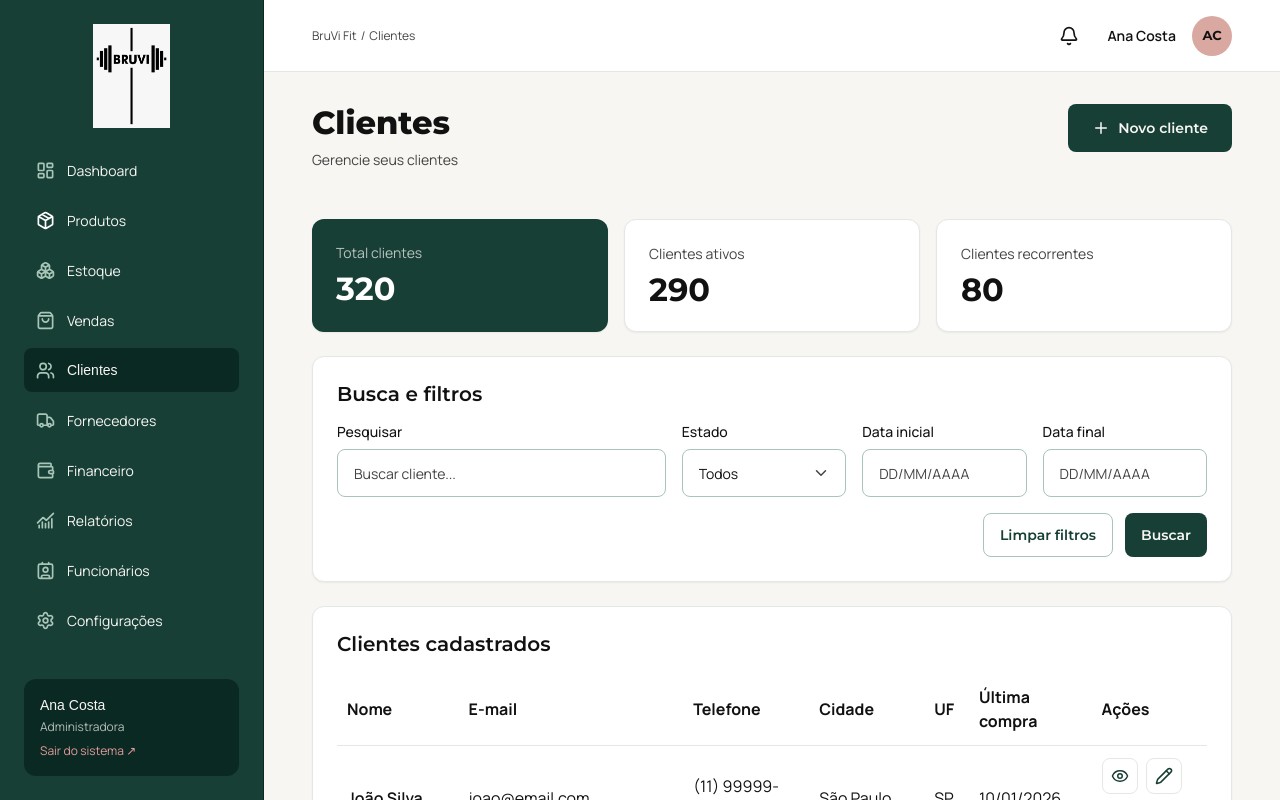
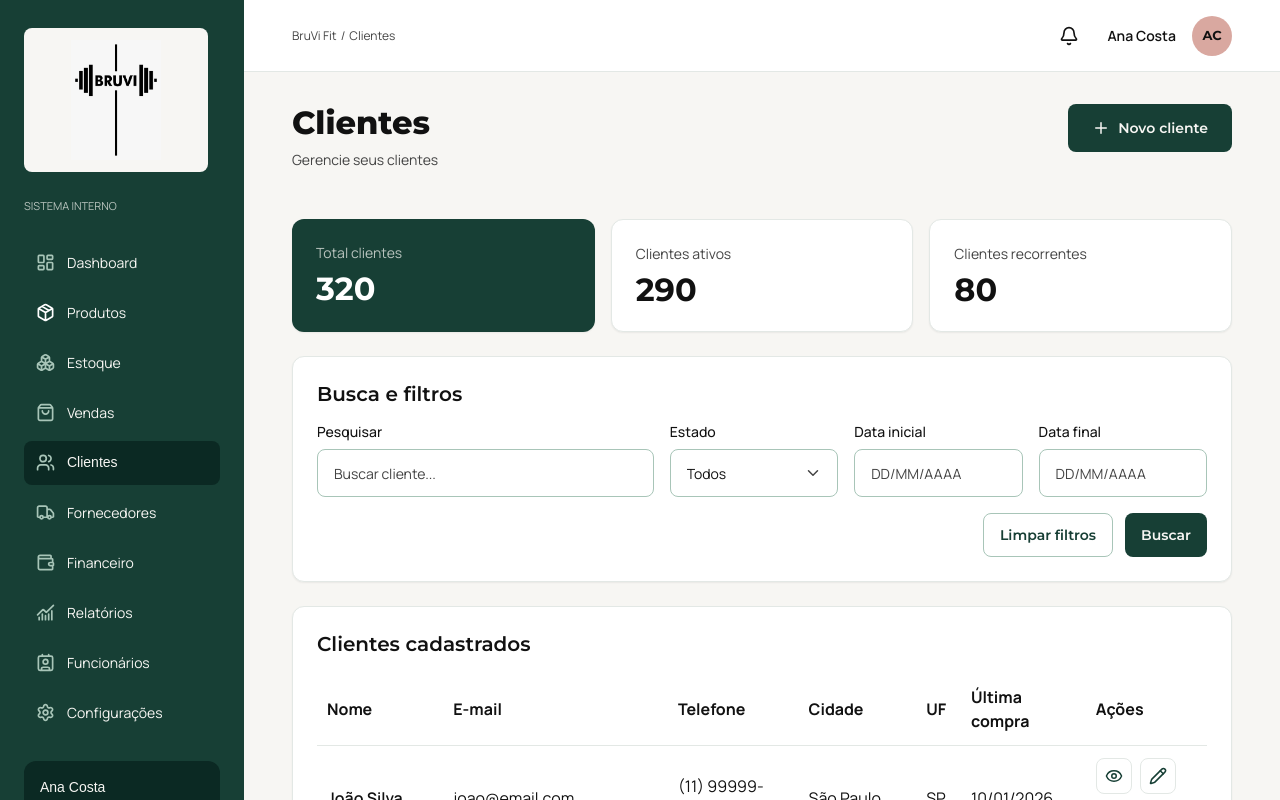
Before and after one commit to Cesar409-dot/Bruvifit, a React (Vite) app in the folder frontend/bruvifit_web/: page /clientes in a window 1280 px wide. Shown: the top 800 px of the page. Built offline with nearby package versions, Linux system fonts and the light colour scheme.

Commit message:
Sync sidebar with figma-produtos

```diff
--- a/frontend/bruvifit_web/src/components/layout/Sidebar.jsx
+++ b/frontend/bruvifit_web/src/components/layout/Sidebar.jsx
@@ -31,6 +31,7 @@ export function Sidebar() {
       <NavLink className={styles.brand} to="/dashboard" aria-label="BruVi Fit, início">
         <img src={brandLogo} alt="BruVi Fit" />
       </NavLink>
+      <span className={styles.eyebrow}>SISTEMA INTERNO</span>
       <nav className={styles.nav}>
         {items.map((item) => (
           <NavLink
--- a/frontend/bruvifit_web/src/components/layout/Sidebar.module.css
+++ b/frontend/bruvifit_web/src/components/layout/Sidebar.module.css
@@ -5,14 +5,13 @@
   display: flex;
   width: var(--sidebar-largura);
   flex-direction: column;
-  gap: 20px;
-  padding: 24px;
+  gap: 26px;
+  padding: 28px 24px;
   overflow-x: hidden;
   overflow-y: auto;
   overscroll-behavior: contain;
   background: var(--cor-primaria);
   color: var(--cor-texto-sobre-escuro);
-  border-right: 1px solid var(--cor-primaria-hover);
   scrollbar-width: thin;
   scrollbar-color: var(--cor-primaria-hover) transparent;
 }
@@ -37,13 +36,24 @@
   align-items: center;
   justify-content: center;
   text-decoration: none;
+  width: 184px;
+  height: 144px;
+  padding: 12px;
+  overflow: hidden;
+  border-radius: 8px;
+  background: var(--cor-fundo);
 }
 
 .brand img {
-  width: auto;
-  max-width: 100%;
-  height: 104px;
+  width: 100%;
+  height: 100%;
   object-fit: contain;
+}
+
+.eyebrow {
+  color: var(--cor-texto-sobre-escuro-suave);
+  font-size: 11px;
+  line-height: 1.5;
 }
 
 .nav {
@@ -146,11 +156,12 @@
 @media (max-width: 1024px) {
   .sidebar {
     width: 210px;
-    padding: 20px 16px;
+    padding: 24px 16px;
   }
 
-  .brand img {
-    height: 88px;
+  .brand {
+    width: 178px;
+    height: 140px;
   }
 }
 
@@ -165,6 +176,7 @@
   }
 
   .brand,
+  .eyebrow,
   .userCard {
     display: none;
   }
--- a/frontend/bruvifit_web/src/styles/tokens.css
+++ b/frontend/bruvifit_web/src/styles/tokens.css
@@ -57,7 +57,7 @@
   --fonte-corpo: 'Manrope Variable', 'Manrope', sans-serif;
 
   /* Estrutura */
-  --sidebar-largura: 264px;
+  --sidebar-largura: 244px;
   --topbar-altura: 72px;
   --controle-altura: 48px;
 }
```
Also changed, not shown: frontend/bruvifit_web/src/widgets/sidebar/index.jsx (+10 -6 lines), frontend/bruvifit_web/src/widgets/sidebar/styles.css (+16 -9 lines).
